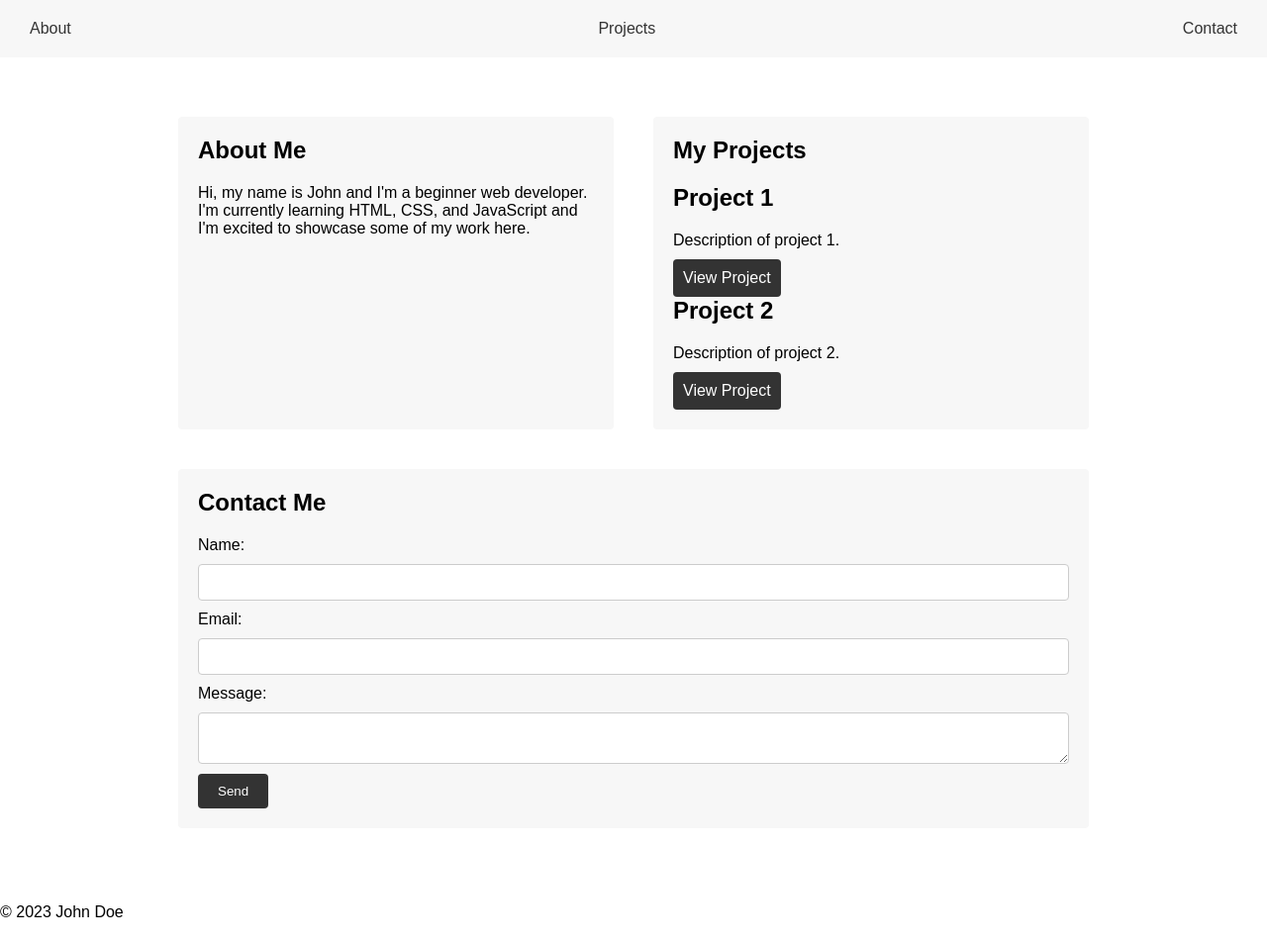
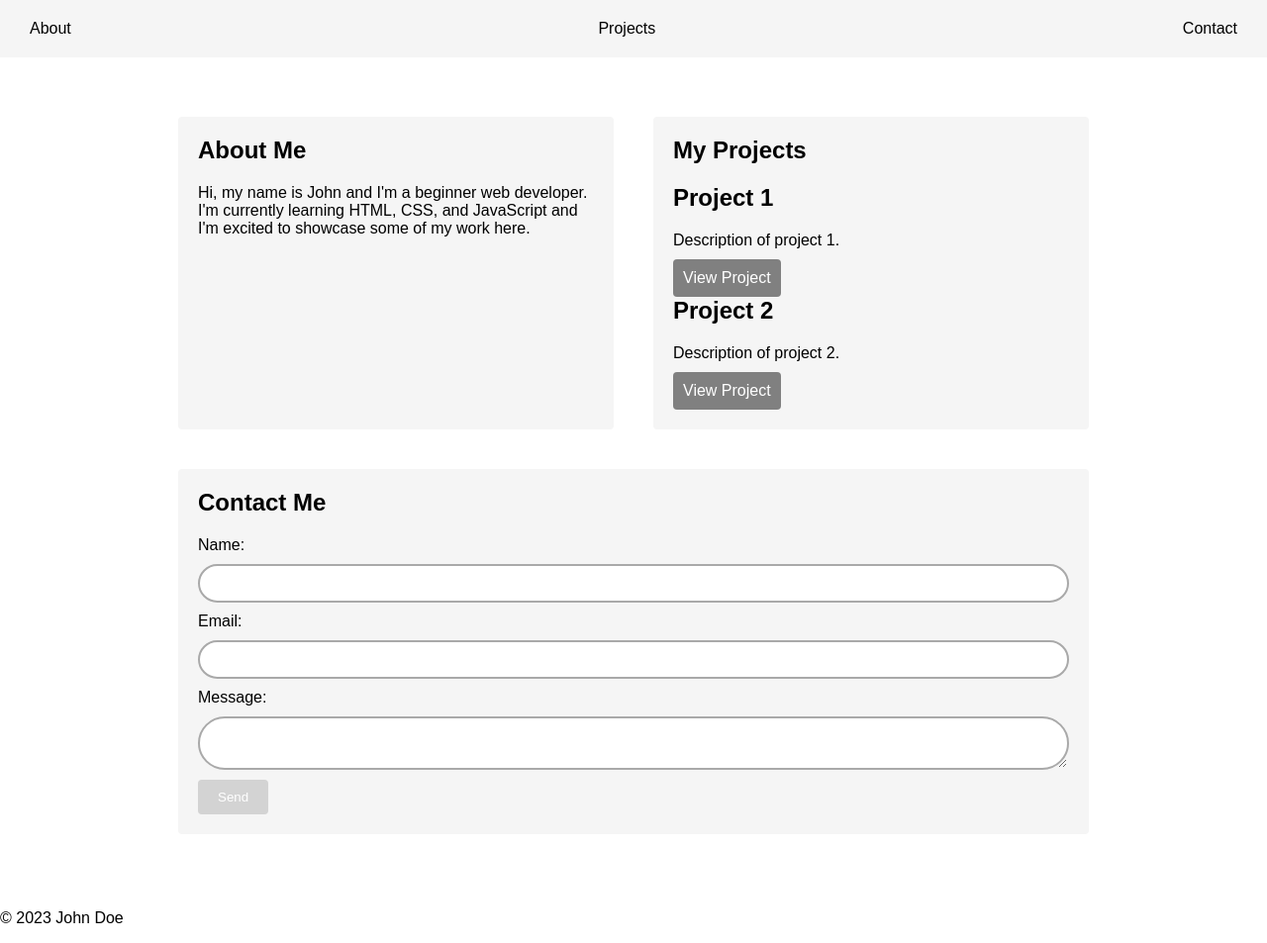
Before and after one commit to ScoldingHawk132/mr.z-final-project-, a plain HTML site: page index.html in a window 1280 px wide. Shown: the whole page at 99% size. Drawn offline with Linux system fonts and the light colour scheme.

Commit message:
Update styles.css

```diff
--- a/styles.css
+++ b/styles.css
@@ -1,7 +1,6 @@
 /* Global Styles */
 
 body {
-
   font-family: Arial, sans-serif;
 
   font-size: 16px;
@@ -9,29 +8,23 @@ font-size: 16px;
   margin: 0;
 
   padding: 0;
-
 }
 
 a {
-
   text-decoration: none;
 
-color: #333;
-
+  color: black;
 }
 
 /* Header Styles */
 
 header {
-
-background-color: #f7f7f7;
+  background-color: whitesmoke;
 
   padding: 20px;
-
 }
 
 nav ul {
-
   list-style: none;
 
   margin: 0;
@@ -41,19 +34,15 @@ padding: 0;
   display: flex;
 
   justify-content: space-between;
-
 }
 
 nav li {
-
   margin: 0 10px;
-
 }
 
 /* Main Styles */
 
 main {
-
   max-width: 960px;
 
   margin: 0 auto;
@@ -65,100 +54,80 @@ display: flex;
   flex-wrap: wrap;
 
   justify-content: center;
-
 }
 
 section {
-
   margin-bottom: 40px;
 
   flex: 1 1 300px;
 
   margin: 20px;
 
-background-color: #f7f7f7;
+  background-color: whitesmoke;
 
   padding: 20px;
 
   border-radius: 4px;
-
 }
 
 h1 {
-
   margin-top: 0;
-
 }
 
 .project h2 {
-
   margin-top: 0;
-
 }
 
 .project p {
-
   margin-bottom: 0;
-
 }
 
 .project a {
-
   display: inline-block;
 
-background-color: #333;
+  background-color: grey;
 
-color: #fff;
+  color: white;
 
   padding: 10px;
 
   margin-top: 10px;
 
   border-radius: 4px;
-
 }
 
 /* Form Styles */
 
 form {
-
   display: flex;
 
   flex-wrap: wrap;
-
 }
 
 label {
-
   display: block;
 
   margin-bottom: 10px;
-
 }
 
 input[type="text"],
-
 input[type="email"],
-
 textarea {
-
   padding: 10px;
 
-border: 1px solid #ccc;
+  border: 2px solid darkgrey;
 
-border-radius: 4px;
+  border-radius: 40000000px;
 
   margin-bottom: 10px;
 
   width: 100%;
-
 }
 
 input[type="submit"] {
+  background-color: lightgrey;
 
-background-color: #333;
-
-color: #fff;
+  color: white;
 
   padding: 10px 20px;
 
@@ -167,29 +136,20 @@ border: none;
   border-radius: 4px;
 
   cursor: pointer;
-
 }
 
 input[type="submit"]:hover {
-
-background-color: #555;
-
+  background-color: black;
 }
 
 @media only screen and (max-width: 768px) {
-
   main {
-
     padding: 20px;
-
   }
 
   section {
-
     flex: 1 1 100%;
 
     margin: 10px 0;
-
   }
-
 }
```
Lines whose indentation alone changed are shown as unchanged.
